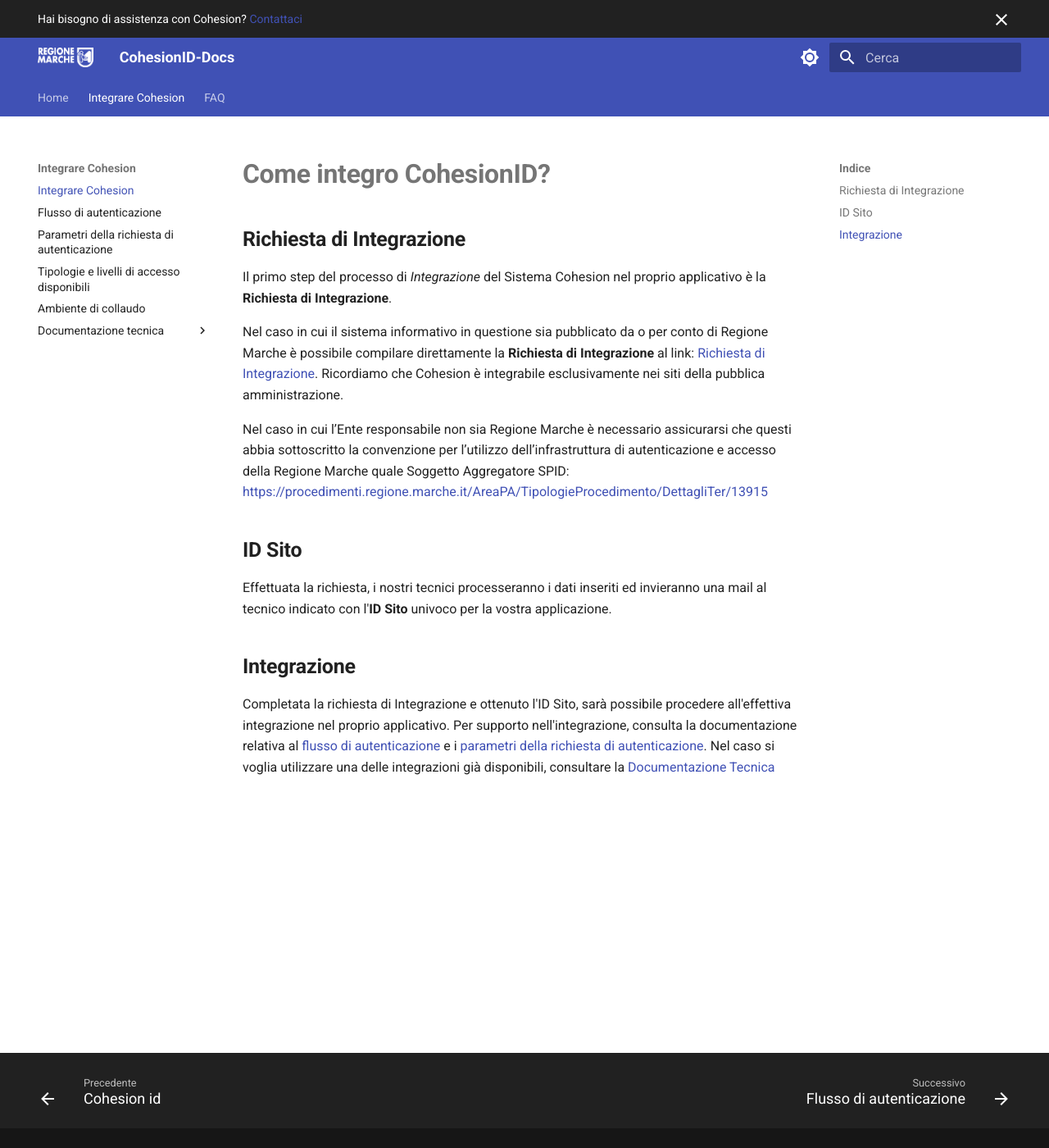
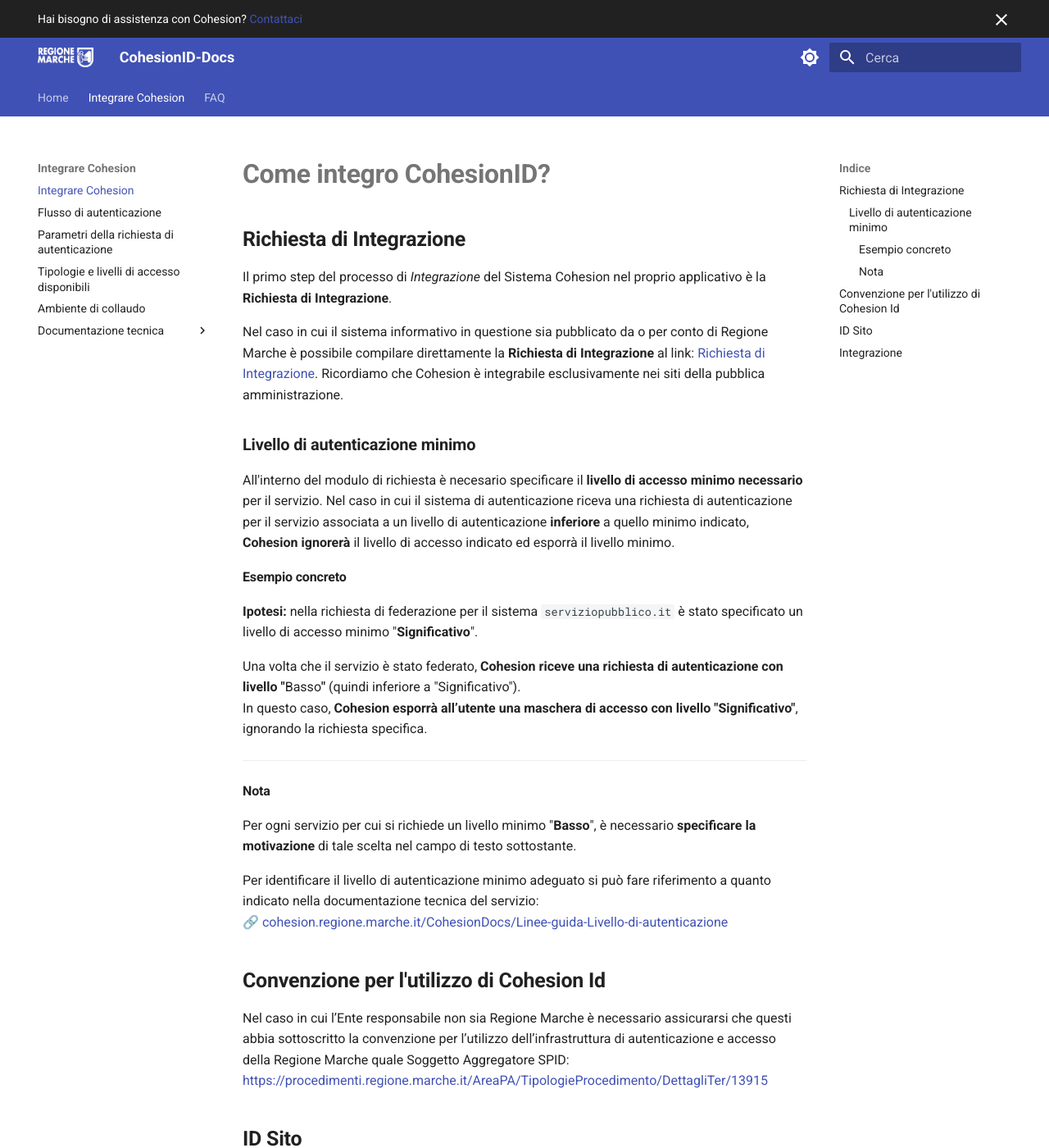
Before and after one commit to regione-marche/CohesionID-Docs, an MkDocs documentation site: the page built from docs/Pubbliche-Amministrazioni-e-Imprese.md, in a window 1280 px wide and 1400 px high. Shown: the whole window at 82% size. Built offline with MkDocs 1.6.1 and Material for MkDocs 9.7.7, drawn with Linux system fonts in a browser that asks for light colours.

Commit message:
Update Pubbliche-Amministrazioni-e-Imprese.md
Add LoA details

```diff
--- a/docs/Pubbliche-Amministrazioni-e-Imprese.md
+++ b/docs/Pubbliche-Amministrazioni-e-Imprese.md
@@ -6,8 +6,33 @@
 Nel caso in cui il sistema informativo in questione sia pubblicato da o per conto di Regione Marche è possibile compilare direttamente la **Richiesta di Integrazione** al link: [Richiesta di Integrazione](https://procedimenti.regione.marche.it/Pratiche/Avvia/3049).
 Ricordiamo che Cohesion è integrabile esclusivamente nei siti della pubblica amministrazione.
 
+
+### **Livello di autenticazione minimo**
+
+All'interno del modulo di richiesta è necesario specificare il **livello di accesso minimo necessario** per il servizio.
+Nel caso in cui il sistema di autenticazione riceva una richiesta di autenticazione per il servizio associata a un livello di autenticazione **inferiore** a quello minimo indicato, **Cohesion ignorerà** il livello di accesso indicato ed esporrà il livello minimo.
+
+#### Esempio concreto
+
+**Ipotesi:** nella richiesta di federazione per il sistema `serviziopubblico.it` è stato specificato un livello di accesso minimo "**Significativo**".
+
+Una volta che il servizio è stato federato, **Cohesion riceve una richiesta di autenticazione con livello "**Basso**"** (quindi inferiore a "Significativo").
+In questo caso, **Cohesion esporrà all’utente una maschera di accesso con livello "Significativo"**, ignorando la richiesta specifica.
+
+---
+
+#### Nota
+
+Per ogni servizio per cui si richiede un livello minimo "**Basso**", è necessario **specificare la motivazione** di tale scelta nel campo di testo sottostante.
+
+Per identificare il livello di autenticazione minimo adeguato si può fare riferimento a quanto indicato nella documentazione tecnica del servizio:
+🔗 [cohesion.regione.marche.it/CohesionDocs/Linee-guida-Livello-di-autenticazione](https://cohesion.regione.marche.it/CohesionDocs/Linee-guida-Livello-di-autenticazione)
+
+## **Convenzione per l'utilizzo di Cohesion Id**
+
 Nel caso in cui l’Ente responsabile non sia Regione Marche è necessario assicurarsi che questi abbia sottoscritto la convenzione per l’utilizzo dell’infrastruttura di autenticazione e accesso della Regione Marche quale Soggetto Aggregatore SPID:
 [https://procedimenti.regione.marche.it/AreaPA/TipologieProcedimento/DettagliTer/13915](https://procedimenti.regione.marche.it/AreaPA/TipologieProcedimento/DettagliTer/13915)
+
 
 ## **ID Sito**
 
```
